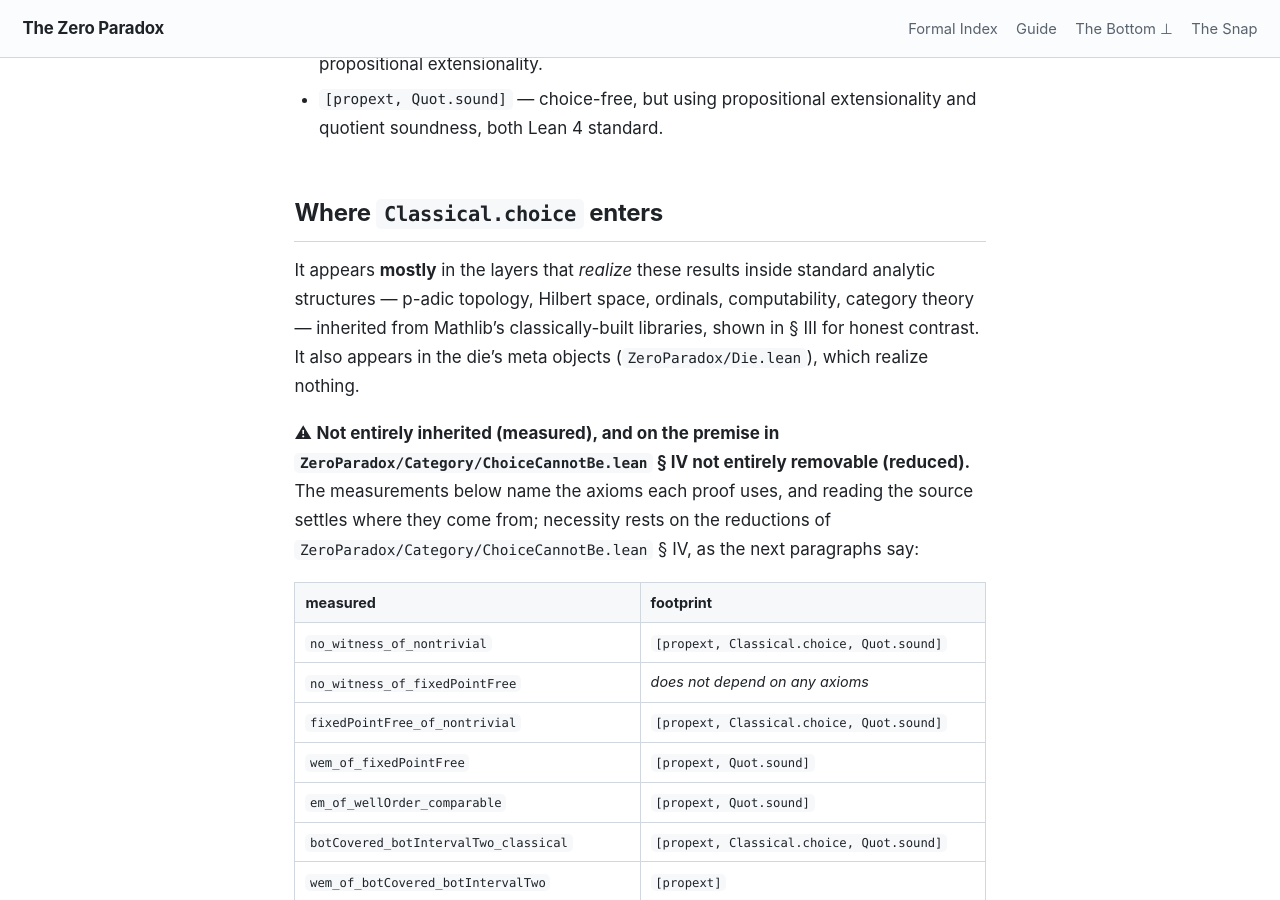
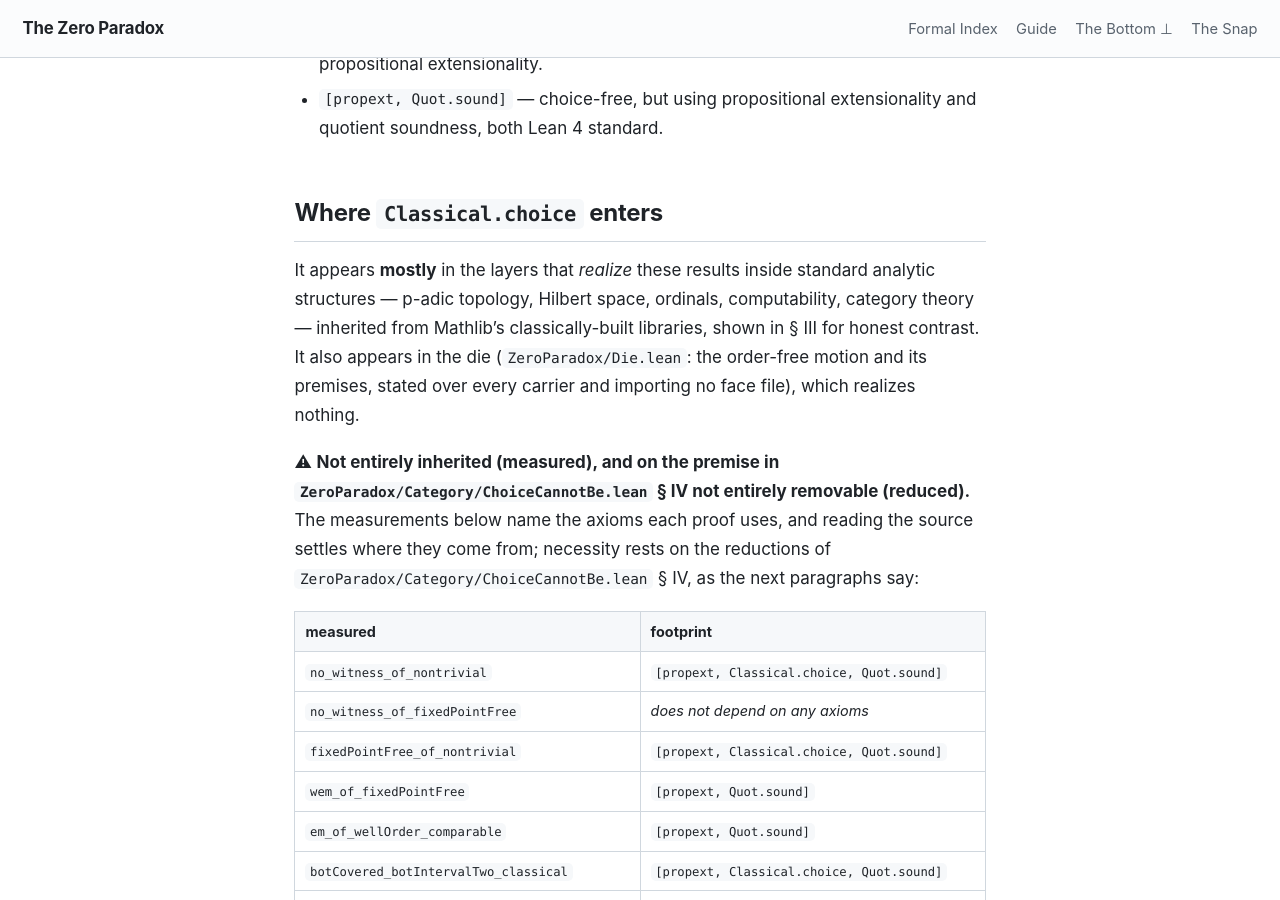
Before and after one commit to timbrigham/ZeroParadox, a Jekyll site: the page built from ZeroParadox/AxiomProfile.md, in a window 1280 px wide and 900 px high, scrolled down 569 px. Built offline with Jekyll 4.4.1, drawn with Linux system fonts in a browser that asks for light colours; our own code applies the rules of GitHub Pages for plain Markdown files.

Commit message:
Die/ChoiceCannotBe: fold round-1 gate findings on motion ends and § IV cases
Adversary O1-O6, editorial 1-5 and prior_art PA-K2-1..4 (round 1 on fe1df3e6).
ChoiceCannotBe § IV: cases 1-2 "use", cases 3-5 "state and prove" a class-level witness no
other framework proof names; case 3's de Jong instance names its dcpo (the down-set of a in
Prop) and the example now decides c = False on that down-set; prior-art lines at cases 4
(Escardó-Knapp § 2.2) and 5 (Rocq Diaconescu.v Part A); § V selection row adds the direct
excluded-middle reduction. DieCannotBe: § X restores the instance sentence on
em_of_selectedData; § XIV cites self-converse digraphs (Harary-Palmer, bibliographic),
Chajda-Länger Lemma 3.6 and Devaney § IX, proves the Fin 4 ends, checks rInv_swaps for the
exchange, scopes "not an end" to the no-step sense and fences top of E0Note from the pole.
AxiomProfile § 0 retitled and its reductions tied to the principles; "the die's meta objects"
defined; CLAIMS Tier 6 row label covers the die.

Co-Authored-By: Claude Opus 5.5 (1M context) <noreply@anthropic.com>
Claude-Session: https://claude.ai/code/session_01WcG761XCVmcW666DuFHqG3

```diff
--- a/ZeroParadox/AxiomProfile.md
+++ b/ZeroParadox/AxiomProfile.md
@@ -20,8 +20,9 @@ Keep the two tiers apart:
 
 It appears **mostly** in the layers that *realize* these results inside standard analytic structures —
 p-adic topology, Hilbert space, ordinals, computability, category theory — inherited from Mathlib's
-classically-built libraries, shown in § III for honest contrast. It also appears in the die's meta
-objects (`ZeroParadox/Die.lean`), which realize nothing.
+classically-built libraries, shown in § III for honest contrast. It also appears in the die
+(`ZeroParadox/Die.lean`: the order-free motion and its premises, stated over every carrier and
+importing no face file), which realizes nothing.
 
 ⚠ **Not entirely inherited (measured), and on the premise in `ZeroParadox/Category/ChoiceCannotBe.lean`
 § IV not entirely removable (reduced).** The measurements below name the axioms each proof uses, and
```
Also changed, not shown: CLAIMS.md (+2 -2 lines), 3 other files.
